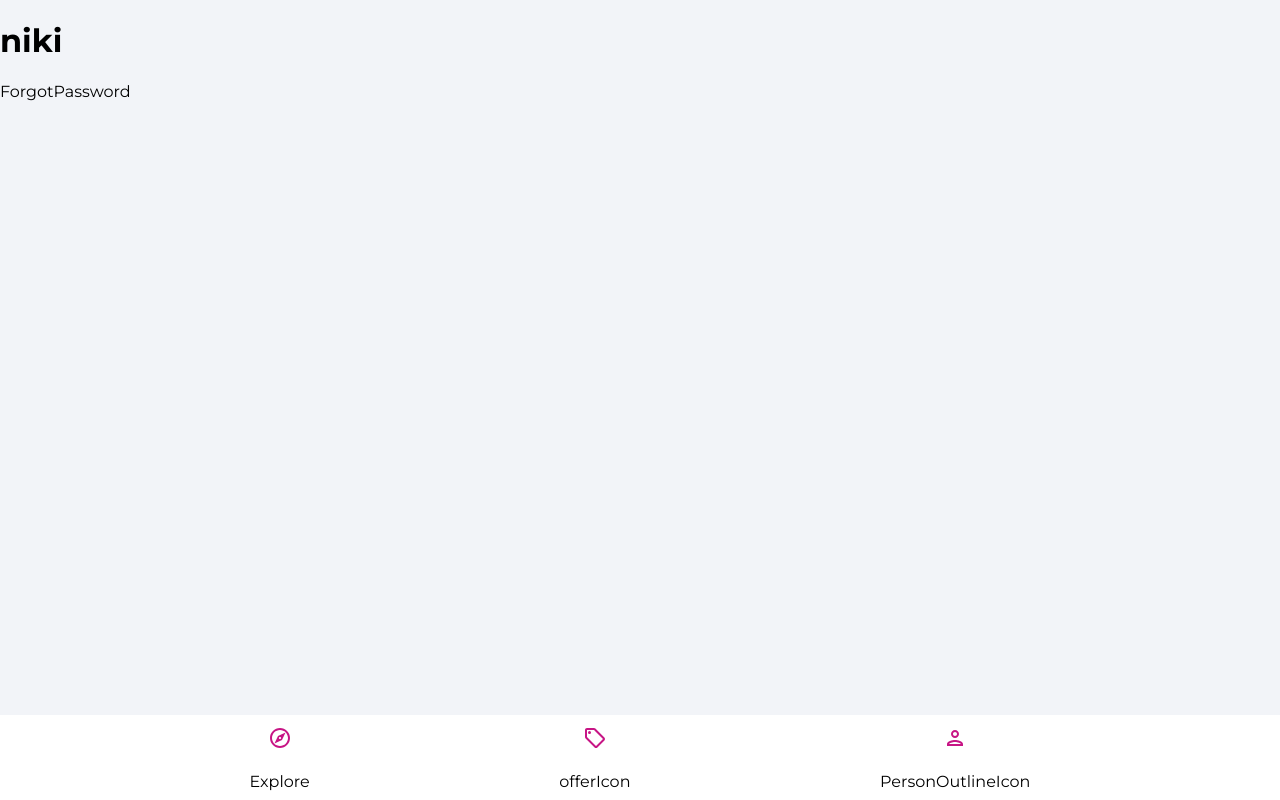
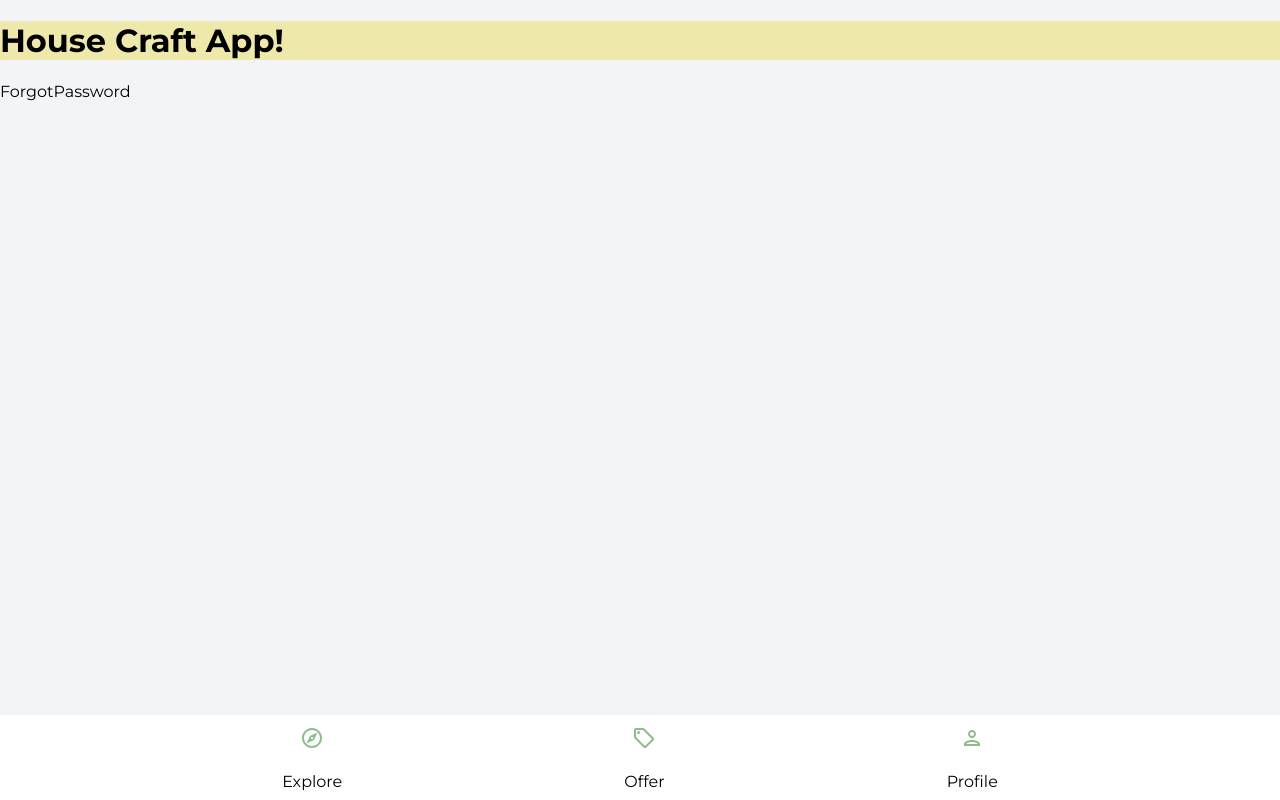
Before and after one commit to ReicaD/House-Craft-App, a React (Create React App) app in the folder house-craft/: page /forgot-password in a window 1280 px wide. Built offline with nearby package versions, Linux system fonts and the light colour scheme.

Commit message:
funtionalities on footer Navbar

```diff
--- a/house-craft/src/App.js
+++ b/house-craft/src/App.js
@@ -10,7 +10,7 @@ import SignUp from "./Pages/SignUp";
 function App() {
   return (
     <>
-      <h1>niki</h1>
+      <h1 style={{background: "#EEE8AA", color: "black"}}>House Craft App!</h1>
       <Router>
         <Routes>
           <Route path="/" element={<Explore />} />
--- a/house-craft/src/components/Navbar.jsx
+++ b/house-craft/src/components/Navbar.jsx
@@ -4,21 +4,23 @@ import { ReactComponent as ExploreIcon } from "../assets/svg/exploreIcon.svg";
 import { ReactComponent as PersonOutlineIcon } from "../assets/svg/personOutlineIcon.svg";
 
 function NavBar() {
+  const navigate = useNavigate();
+  const location = useLocation();
   return (
     <footer className="navbar">
       <div className="navbarNav">
         <ul className="navbarListItems">
-          <li className="navbarListItem">
-            <ExploreIcon fill="#C71585" with="36px" height="36px" />
+          <li className="navbarListItem" onClick={() => navigate("/")}>
+            <ExploreIcon fill="#8FBC8B" with="36px" height="36px" />
             <p>Explore</p>
           </li>
-          <li className="navbarListItem">
-            <OfferIcon fill="#C71585" with="36px" height="36px" />
-            <p>offerIcon</p>
+          <li className="navbarListItem" onClick={() => navigate("/offer")}>
+            <OfferIcon fill="#8FBC8B" with="36px" height="36px" />
+            <p>Offer</p>
           </li>
-          <li className="navbarListItem">
-            <PersonOutlineIcon fill="#C71585" with="36px" height="36px" />
-            <p>PersonOutlineIcon</p>
+          <li className="navbarListItem" onClick={() => navigate("/profile")}>
+            <PersonOutlineIcon fill="#8FBC8B" with="36px" height="36px" />
+            <p>Profile</p>
           </li>
         </ul>
       </div>
```
Also changed, not shown: 1 other file (tests, documents, lock files or other folders).
